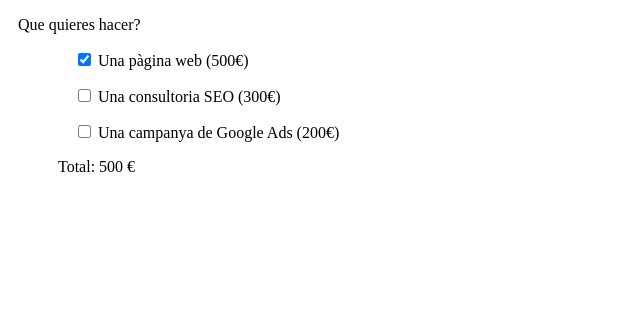
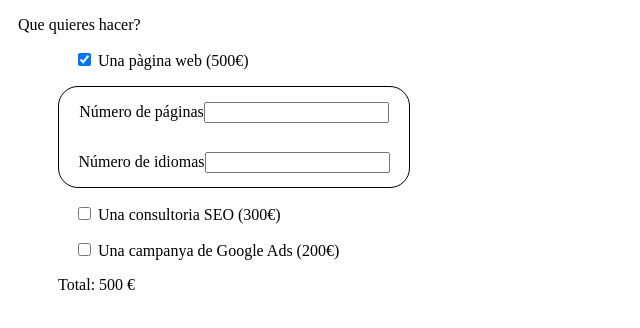
Before and after one commit to erafegas/sprint7, a React (Create React App) app: page / in a window 1280 px wide. Both pictures are taken after a click on the checkbox 84 px from the left and 59 px from the top of the page. Shown: the top 328 px of the page, without its empty margins (0-640 px from the left). Built offline with nearby package versions, Linux system fonts and the light colour scheme.

Commit message:
Exercici 2

```diff
--- a/src/App.js
+++ b/src/App.js
@@ -1,51 +1,13 @@
 import './app.css';
-import { useState } from "react";
+import Panel from "./components/Panel";
 
 
   function App() {
 
-    const [total, setTotal] = useState(0);
-
-
-    const handleChange = (event) => {
-
-
-      let isCheck = event.target.checked; // true false
-      let nameCheckbox = event.target.name; // seo ads web
-
-      const preus = { web: 500, seo: 300, ads: 200};
-      let count = preus[nameCheckbox]
-
-      if (isCheck) {
-        setTotal(total + count);
-      }
-      else {
-        setTotal(total - count);
-      }
-
-    }
-
 
   return (
     <div className="App">
-      <p> Que quieres hacer? </p>
-        <ul>
-          <li className='llista'>
-            <input type='checkbox' className='llista-cb' name='web' onChange={handleChange}/>
-            <label htmlFor ="web">  Una pàgina web (500€)  </label>
-          </li>
-          <li className='llista'>
-            <input type='checkbox' className='llista-cb' name='seo' onChange={handleChange}/>
-            <label htmlFor ="seo">  Una consultoria SEO (300€)  </label>
-          </li>
-          <li className='llista'>
-            <input type='checkbox' className='llista-cb' name='ads' onChange={handleChange}/>
-            <label htmlFor ="ads">  Una campanya de Google Ads (200€)  </label>
-          </li>
-        </ul>
-        <div>
-          <ul className="total"> <li> Total: {total} €</li></ul>
-        </div>
+      <Panel/>
     </div>
   );
 }
--- /dev/null
+++ b/src/components/Panel.js
@@ -0,0 +1,103 @@
+import { Fragment, useState}  from "react";
+import styled from "styled-components";
+
+
+const InputsPanel = styled.div `
+width:350px;
+height: 100px;
+border: 1px solid black;
+border-radius: 20px;
+display: flex;
+flex-wrap: wrap;
+align-items: center;
+justify-content: center;
+`;
+
+
+const  Panel =  () => {
+
+  const preus = { web: 500, seo: 300, ads: 200};
+
+  const [total, setTotal] = useState(0);
+  //inputs show
+  const [inputs, setInputs] = useState('none');
+  //inputs calc
+  const [paginas, setPaginas] = useState(0);
+  const [idiomas, setIdiomas] = useState(0);
+
+  const handleChangeInputs = (valor , nom) => {
+
+      if ( nom === "pags") {
+        setPaginas(valor)
+        setTotal(preus.web + (valor * idiomas * 30));
+      }
+      else if ( nom === "idi") {
+        setIdiomas(valor)
+        setTotal(preus.web + (valor * paginas * 30));
+      }
+  }
+
+  const handleChange = (event) => {
+
+  let isCheck = event.target.checked; // true false
+  let nameCheckbox = event.target.name; // seo ads web
+  let preuServei = preus[nameCheckbox];
+
+  if (isCheck) {
+    setTotal(total + preuServei);
+    if (nameCheckbox === 'web') {
+      setInputs('block');
+      setTotal(total + preuServei);
+    }
+  }
+  else {
+      if (nameCheckbox === 'web') {
+        setInputs('none');
+        setTotal(total - preuServei);
+      }
+      else {
+              setTotal(total - preuServei);
+      }
+    }
+  }
+  return (
+    <Fragment>
+      <p> Que quieres hacer? </p>
+      <ul>
+        <li className='llista'>
+          <input type='checkbox' className='llista-cb' name='web' onChange={handleChange}/>
+          <label htmlFor ="web"> Una pàgina web (500€) </label>
+        </li>
+        <div style={{ display: inputs}}>
+          <InputsPanel >
+            <label htmlFor="pags"> Número de páginas </label>
+              <input type='text' name="pags" onChange={(event) => {
+                const valor = event.target.value
+                const nom = event.target.name
+                handleChangeInputs(valor, nom)
+              }}/>
+            <label htmlFor="lng"> Número de idiomas  </label>
+              <input type='text' name="idi" onChange={(event) => {
+                const valor = event.target.value
+                const nom = event.target.name
+                handleChangeInputs(valor, nom)
+              }}/>
+          </InputsPanel>
+        </div>
+        <li className='llista'>
+          <input type='checkbox' className='llista-cb' name='seo' onChange={handleChange}/>
+          <label htmlFor ="seo">  Una consultoria SEO (300€)  </label>
+        </li>
+        <li className='llista'>
+          <input type='checkbox' className='llista-cb' name='ads' onChange={handleChange}/>
+          <label htmlFor ="ads">  Una campanya de Google Ads (200€)  </label>
+        </li>
+      </ul>
+      <div>
+        <ul className="total"> <li> Total: {total} €</li></ul>
+      </div>
+    </Fragment>
+  )
+}
+
+export default Panel;
```
